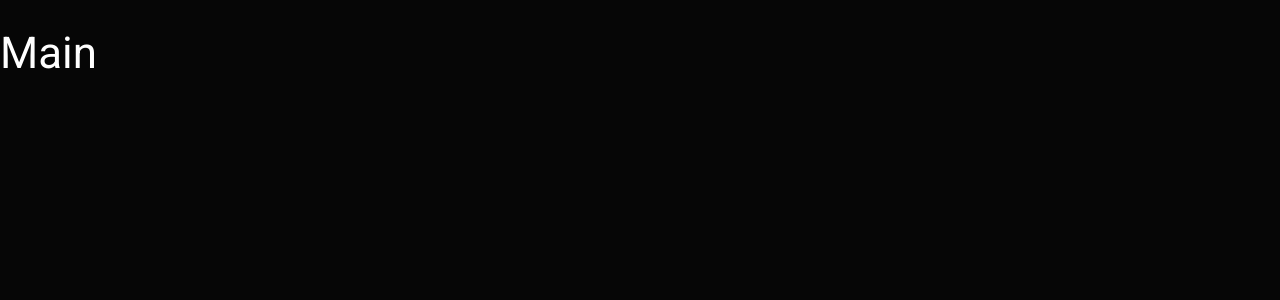
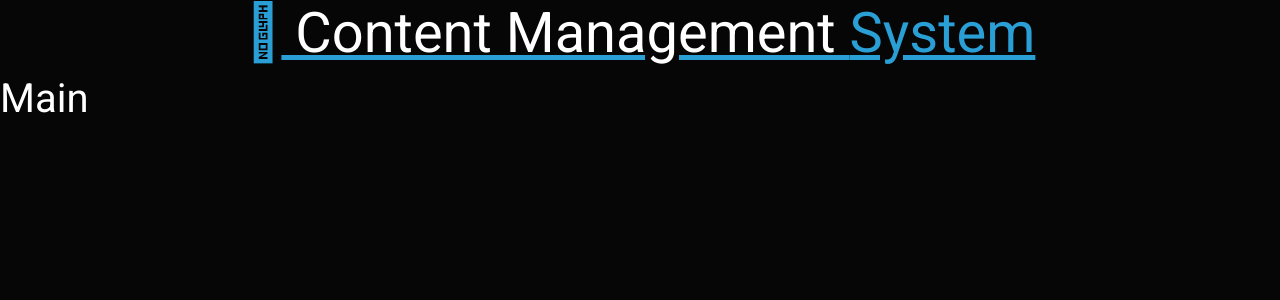
Before and after one commit to jesq/cms-vuejs, a Vue app: page /#/ in a window 1280 px wide. Shown: the top 300 px of the page. Built offline with nearby package versions, Linux system fonts and the light colour scheme.

Commit message:
Added navbar

```diff
--- a/public/index.html
+++ b/public/index.html
@@ -5,7 +5,7 @@
     <meta http-equiv="X-UA-Compatible" content="IE=edge">
     <meta name="viewport" content="width=device-width,initial-scale=1.0">
     <link rel="stylesheet" href="https://bootswatch.com/5/cyborg/bootstrap.min.css">
-    <link rel="stylesheet" href="https://cdnjs.cloudflare.com/ajax/libs/materialize/1.0.0/css/materialize.min.css">
+
     <link rel="stylesheet" href="https://cdn.jsdelivr.net/npm/@fortawesome/fontawesome-free@5.15.4/css/fontawesome.min.css"
       integrity="sha384-jLKHWM3JRmfMU0A5x5AkjWkw/EYfGUAGagvnfryNV3F9VqM98XiIH7VBGVoxVSc7" crossorigin="anonymous">
     <link rel="icon" href="<%= BASE_URL %>favicon.ico">
--- a/src/App.vue
+++ b/src/App.vue
@@ -1,5 +1,16 @@
 <template>
   <div id="app">
+    <Navbar />
     <router-view/>
   </div>
 </template>
+
+<script>
+import Navbar from './components/Navbar.vue'
+export default {
+  name: 'app',
+  components: {
+    Navbar
+  }
+}
+</script>
--- a/src/components/Navbar.vue
+++ b/src/components/Navbar.vue
@@ -1,5 +1,15 @@
 <template>
-    <nav >
-
-    </nav>
+  <nav>
+      <div class="container">
+        <router-link to="/" class="logo">
+          <h1 class="display-4 text-center">
+            <i class="fas fa-cogs text-primary"></i>
+            Content Management
+            <span class="text-primary">
+              System
+            </span>
+          </h1>
+        </router-link>
+      </div>
+  </nav>
 </template>
```
